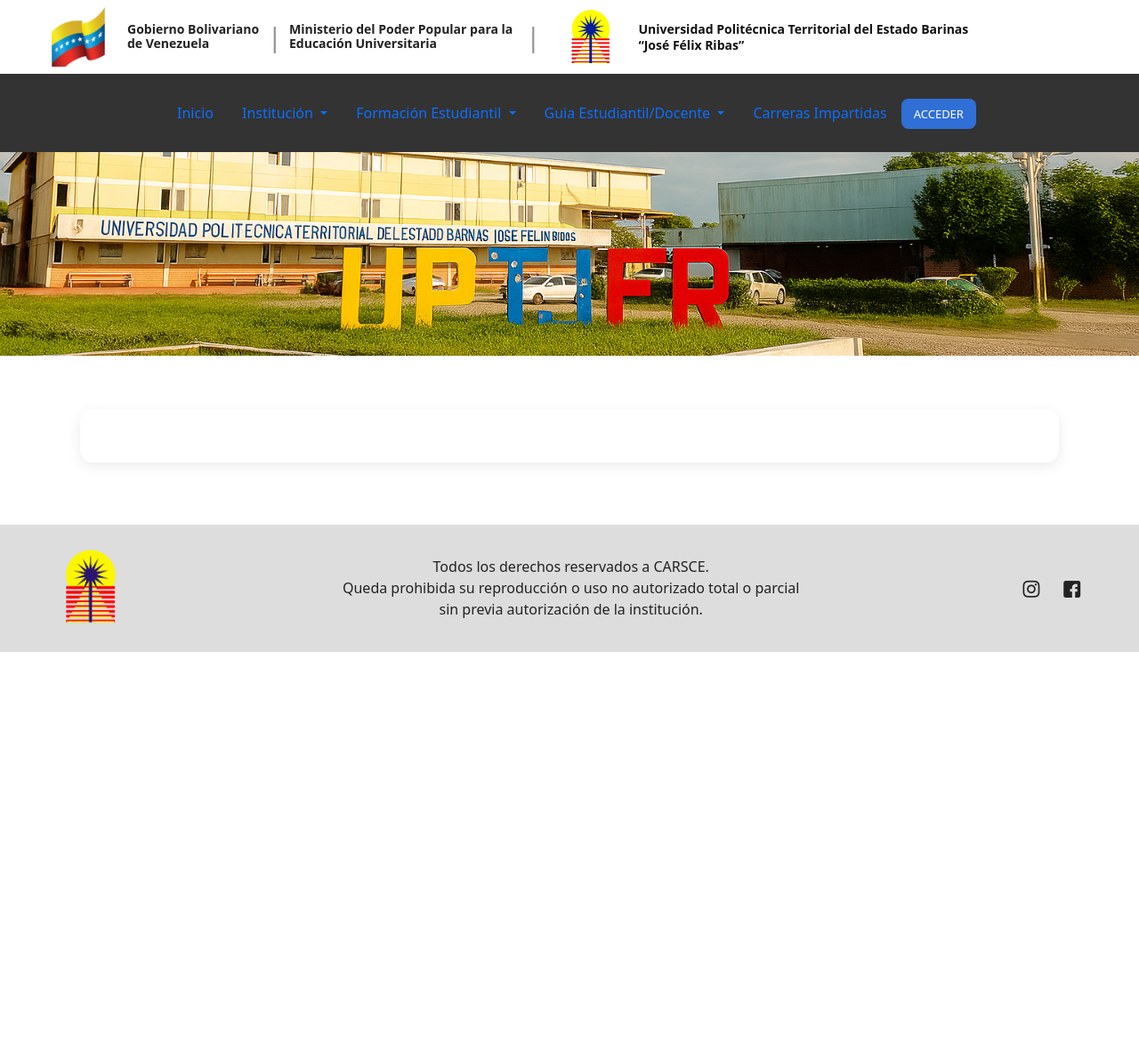
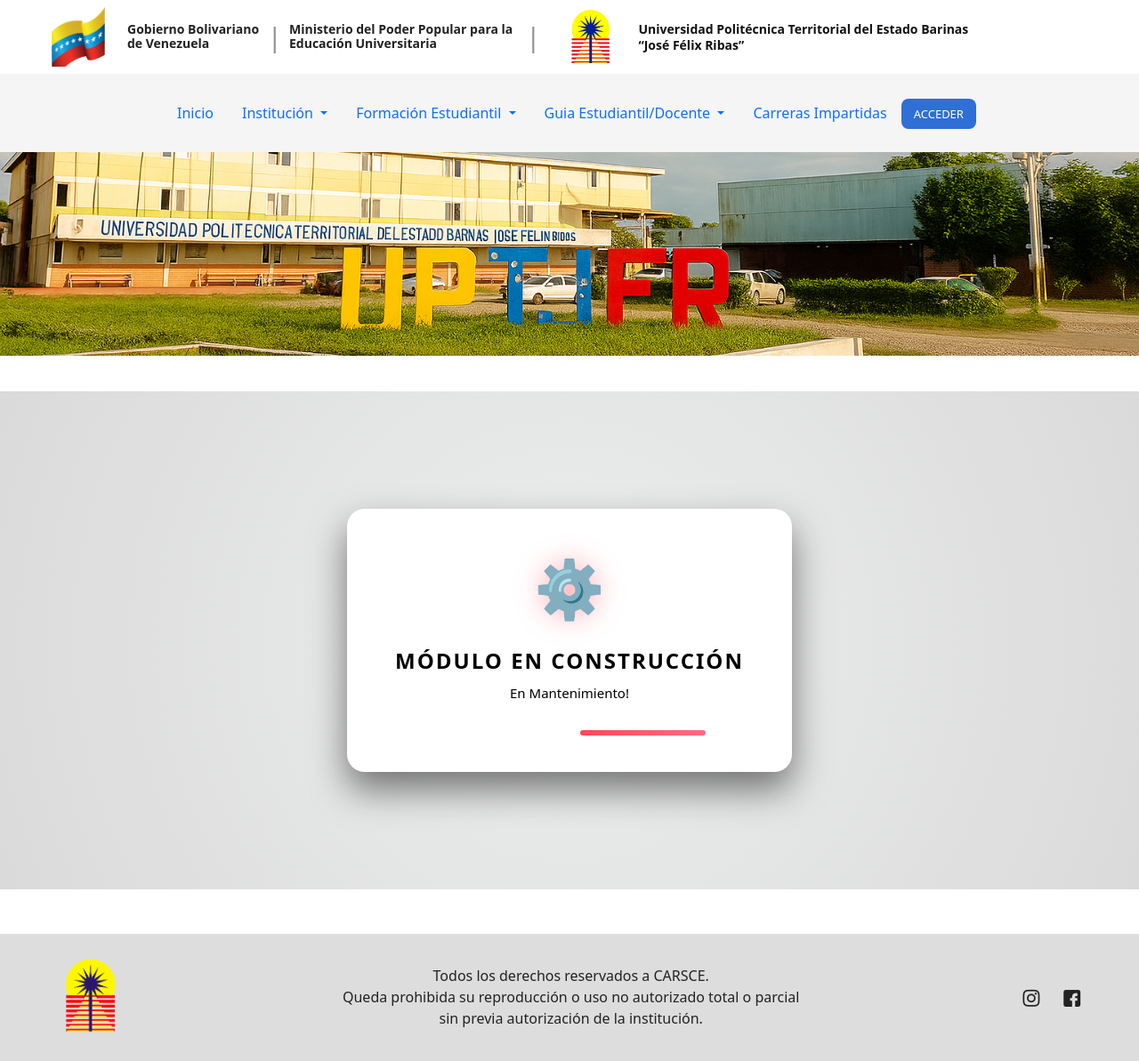
Before and after one commit to Ant2026/carsce, a Django app: page / in a window 1280 px wide. Shown: the whole page at 89% size. Before the commit the page ends 733 px from the top, so only its background shows below. Run offline with Django 5.2, Linux system fonts and the light colour scheme; some libraries are stand-ins or nearby versions.

Commit message:
Actualizacion Foro

```diff
--- a/inicio_sesion/Templates/Foro/foro.html
+++ b/inicio_sesion/Templates/Foro/foro.html
@@ -8,9 +8,13 @@
     <div class="slides" id="slides"></div>
 </section>
 
-<section id="Contenido" class="reveal">
-    <div class="contenedor">
-
+<section id="Contenido" class="reveal mantenimiento-section">
+    <div class="contenedor-mantenimiento">
+        <div class="icono-animado">⚙️</div> <h1 class="titulo-mantenimiento">MÓDULO EN CONSTRUCCIÓN</h1>
+        <h6 class="subtitulo">En Mantenimiento!</h6>
+        <div class="barra-progreso">
+            <div class="linea-progreso"></div>
+        </div>
     </div>
 </section>
 
--- a/inicio_sesion/static/Estilos/encabezado.css
+++ b/inicio_sesion/static/Estilos/encabezado.css
@@ -107,7 +107,7 @@
 /*  DIVISION DE BARRA DE NAVEGACION  */
 
 #navegacion .contenedor_barra{
-    background: #333;
+    background: #f5f5f5;
     position: fixed;
     top: 20;
     left: 0;
--- a/inicio_sesion/static/Estilos/estilos.css
+++ b/inicio_sesion/static/Estilos/estilos.css
@@ -10,6 +10,7 @@
 
 @import url('inscripcion.css');
 
+@import url('mantenimiento.css');
 * {
     padding: 0;
     margin: 0;
--- /dev/null
+++ b/inicio_sesion/static/Estilos/mantenimiento.css
@@ -0,0 +1,87 @@
+/* Sección Principal de Mantenimiento */
+.mantenimiento-section {
+    display: flex;
+    justify-content: center;
+    align-items: center;
+    min-height: 70vh;
+    padding: 20px;
+    background: radial-gradient(circle, #edeeee 0%, #dadada 100%);
+}
+
+/* Tarjeta Estilo Glassmorphism */
+.contenedor-mantenimiento {
+    background: rgb(255, 255, 255);
+    backdrop-filter: blur(10px);
+    -webkit-backdrop-filter: blur(10px);
+    border: 1px solid rgba(255, 255, 255, 0.08);
+    border-radius: 20px;
+    padding: 40px 30px;
+    text-align: center;
+    max-width: 500px;
+    width: 100%;
+    box-shadow: 0 20px 40px rgba(0, 0, 0, 0.5);
+    transition: transform 0.3s ease;
+}
+
+.contenedor-mantenimiento:hover {
+    transform: translateY(-5px);
+}
+
+/* Icono con Animación de Giro Relajado */
+.icono-animado {
+    font-size: 64px;
+    margin-bottom: 20px;
+    display: inline-block;
+    animation: girar Motor 4s linear infinite;
+    filter: drop-shadow(0 0 15px rgba(255, 71, 87, 0.4));
+}
+
+/* Textos */
+.titulo-mantenimiento {
+    color: #000000;
+    font-size: 24px;
+    font-weight: 800;
+    letter-spacing: 2px;
+    margin-bottom: 10px;
+    text-transform: uppercase;
+}
+
+.mantenimiento-section .subtitulo {
+    color: #000000;
+    font-size: 15px;
+    font-weight: 400;
+    line-height: 1.6;
+    margin-bottom: 30px;
+}
+
+/* Barra de carga de "Progreso/Ajuste" animada */
+.barra-progreso {
+    background: rgba(255, 255, 255, 0.1);
+    border-radius: 10px;
+    height: 6px;
+    width: 80%;
+    margin: 0 auto;
+    overflow: hidden;
+    position: relative;
+}
+
+.linea-progreso {
+    background: linear-gradient(90deg, #ff4757, #ff6b81);
+    border-radius: 10px;
+    height: 100%;
+    width: 40%;
+    position: absolute;
+    animation: cargarMantenimiento 2s ease-in-out infinite;
+}
+
+/* Definición de Animaciones */
+@keyframes girarMotor {
+    0% { transform: rotate(0deg); }
+    100% { transform: rotate(360deg); }
+}
+
+@keyframes cargarMantenimiento {
+    0% { left: -40%; }
+    50% { left: 100%; }
+    100% { left: -40%; }
+}
--- a/inicio_sesion/urls.py
+++ b/inicio_sesion/urls.py
@@ -23,4 +23,12 @@
     path('cerrar_sesion/', views.cerrar_sesion, name="cerrar_sesion"),
 
     path('inscripcion_estudiante/', views.inscripcion_estudiante, name="inscripcion_estudiante"),
+
+    #FORO
+    path('Historia/', views.Historia, name="Historia"),
+    path('mision_vision/', views.mision_vision, name="mision_vision"),
+    path('pst/', views.pst, name="pst"),
+    path('psc/', views.psc, name="psc"),
+    path('trayectoria/', views.trayectoria, name="trayectoria"),
+    path('carreras_impartidas/', views.carreras_impartidas, name="carreras_impartidas"),
 ]
--- a/proyecto_carsce/settings.py
+++ b/proyecto_carsce/settings.py
@@ -94,7 +94,7 @@
         'ENGINE': 'django.db.backends.postgresql',
         'NAME': 'carsce',
         'USER': 'postgres',
-        'PASSWORD': '31438140',
+        'PASSWORD': '31359116',
         'HOST': 'localhost',
         'PORT': '5432',
     }
```
